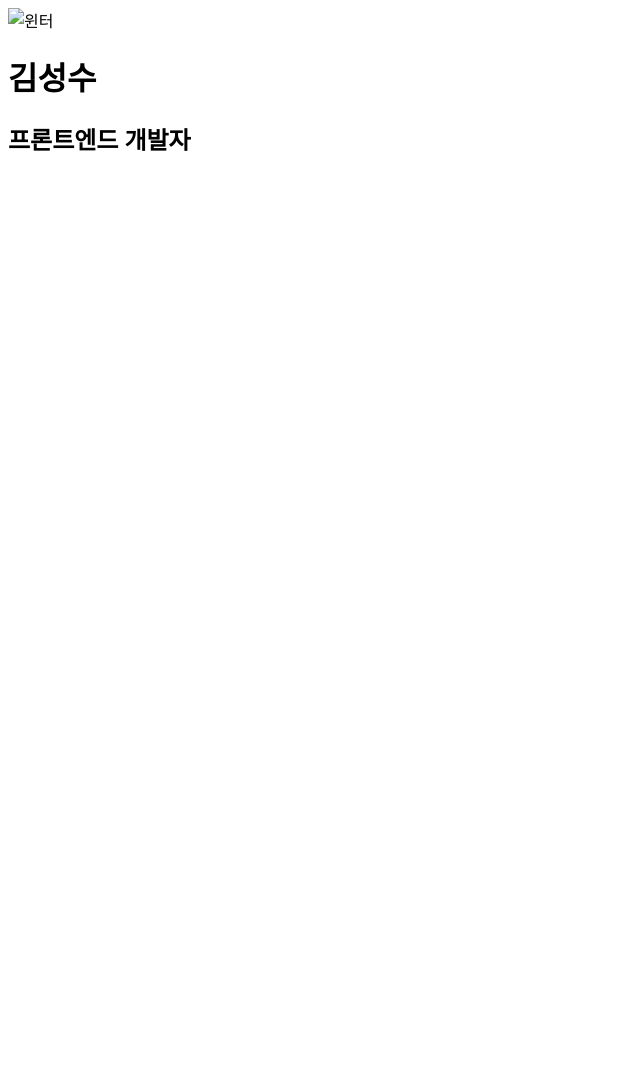
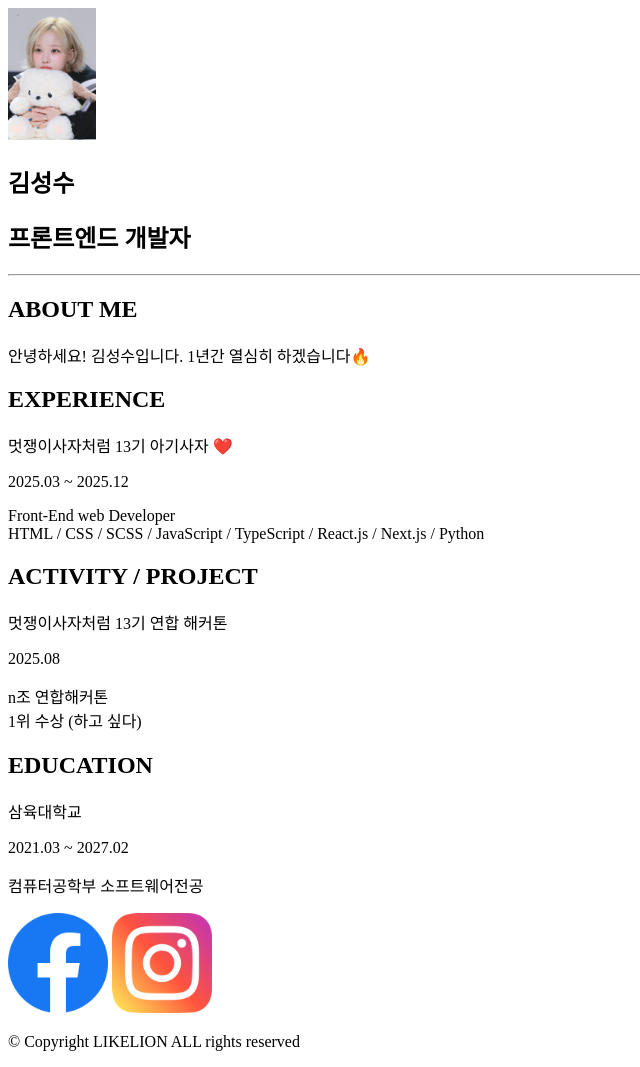
Before and after one commit to kss2002/Lion-Html, a plain HTML site: page src/index.html in a window 1280 px wide. Shown: the whole page, without its empty margins (0-640 px from the left). Before the commit the page ends 800 px from the top, so only its background shows below. Drawn offline with Linux system fonts and the light colour scheme.

Commit message:
이력서 만들기 과제

```diff
--- a/src/index.html
+++ b/src/index.html
@@ -8,15 +8,76 @@
   </head>
   <body>
     <main>
-      <div class="mainbox">
+      <section class="mainbox">
         <div class="title-box">
-          <img src="img/winter.jpg" alt="윈터" class="img" />
+          <img src="../img/winter.jpg" alt="윈터" class="img" />
         </div>
         <div class="title-box-text">
           <h1>김성수</h1>
           <h2 class="job-text">프론트엔드 개발자</h2>
         </div>
-      </div>
+        <hr />
+        <div class="sub-box">
+          <h2 class="section-title">ABOUT ME</h2>
+          <p class="about-me-text">
+            안녕하세요! 김성수입니다. 1년간 열심히 하겠습니다🔥
+          </p>
+        </div>
+
+        <!-- 이건 주석입니다 -->
+        <div class="sub-box">
+          <h2 class="section-title">EXPERIENCE</h2>
+          <div class="float">
+            <p class="title-text">멋쟁이사자처럼 13기 아기사자 ❤️</p>
+            <p class="year-text">2025.03 ~ 2025.12</p>
+          </div>
+          <p class="desc-text">
+            Front-End web Developer <br />
+            HTML / CSS / SCSS / JavaScript / TypeScript / React.js / Next.js /
+            Python
+          </p>
+        </div>
+
+        <!-- 이건 주석입니다 -->
+        <div class="sub-box">
+          <h2 class="section-title">ACTIVITY / PROJECT</h2>
+          <div class="float">
+            <p class="title-text">멋쟁이사자처럼 13기 연합 해커톤</p>
+            <p class="year-text">2025.08</p>
+          </div>
+          <p class="desc-text">
+            n조 연합해커톤<br />
+            1위 수상 (하고 싶다)
+          </p>
+        </div>
+
+        <!-- 이건 주석입니다 -->
+        <div class="sub-box">
+          <h2 class="section-title">EDUCATION</h2>
+          <div class="float">
+            <p class="title-text">삼육대학교</p>
+            <p class="year-text">2021.03 ~ 2027.02</p>
+          </div>
+          <p class="desc-text">컴퓨터공학부 소프트웨어전공</p>
+        </div>
+        <div class="sns">
+          <img
+            src="../img/facebook.png"
+            alt="facebook"
+            class="img-sns"
+            title="facebook"
+          />
+          <img
+            src="../img/instagram.png"
+            alt="instagram"
+            class="img-sns"
+            title="instagram"
+          />
+        </div>
+        <footer>
+          <p>&copy; Copyright LIKELION ALL rights reserved</p>
+        </footer>
+      </section>
     </main>
   </body>
 </html>
--- a/src/style.css
+++ b/src/style.css
@@ -10,3 +10,8 @@
 .title-box-text {
   /**/
 }
+
+.img-sns {
+  height: 100px;
+  width: 100px;
+}
```
Also changed, not shown: img/facebook.png (added), img/instagram.png (added).
